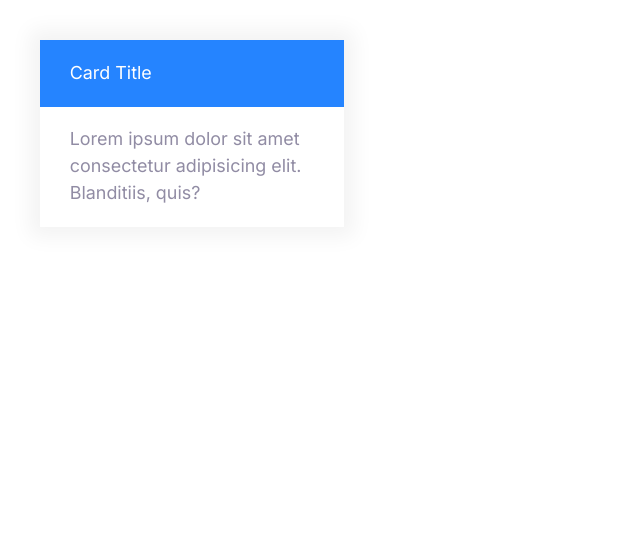
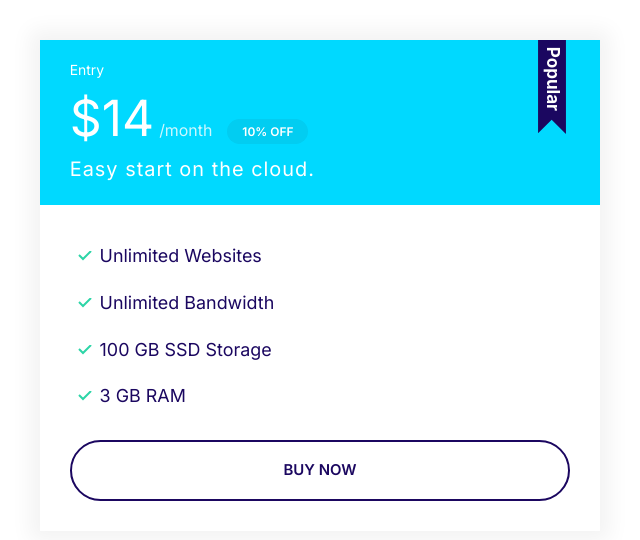
Before and after one commit to kashyaprashant/html-excercise, a plain HTML site: page index.html in a window 1280 px wide. Shown: the whole page, without its empty margins (0-640 px from the left). Drawn offline with Linux system fonts and the light colour scheme.

Commit message:
Build plan component.

```diff
--- a/css/styles.css
+++ b/css/styles.css
@@ -108,6 +108,7 @@ a {
 
 .badge--small {
   font-size: 1.6rem;
+  padding: 0.5rem 1.5rem;
 }
 
 @media screen and (min-width: 1024px) {
@@ -138,7 +139,7 @@ a {
 }
 
 .list--tick .list__item {
-  padding-left: 05rem;
+  padding-left: 0.5rem;
   margin-bottom: 1rem;
 }
 
@@ -289,3 +290,64 @@ a {
   background: var(--color-secondary);
   color: #fff;
 }
+
+.card--secondary .badge--secondary {
+  background: #02cdf1;
+}
+
+/* Plan */
+.plan__name {
+  color: #fff;
+  margin: 0;
+  font-weight: 500;
+  font-size: 2.4rem;
+}
+
+.plan__price {
+  font-size: 6rem;
+}
+
+.plan__billing-cycle {
+  font-size: 2.4rem;
+  font-weight: 300;
+  margin-right: 1rem;
+  opacity: 0.8;
+}
+
+.plan__description {
+  display: block;
+  font-size: 2rem;
+  font-weight: 300;
+  letter-spacing: 1px;
+}
+
+.plan .list__item {
+  margin-bottom: 2rem;
+}
+
+.plan--popular .card__header {
+  position: relative;
+}
+
+.plan--popular .card__header::before {
+  content: url(../images/popular.svg);
+  width: 40px;
+  display: inline-block;
+  position: absolute;
+  top: -6px;
+  right: 5%;
+}
+
+@media screen and (min-width: 1024px) {
+  .plan__name {
+    font-size: 1.4rem;
+  }
+
+  .plan__price {
+    font-size: 5rem;
+  }
+
+  .plan__billing-cycle {
+    font-size: 1.6rem;
+  }
+}
--- a/index.html
+++ b/index.html
@@ -14,12 +14,25 @@
     <link rel="stylesheet" href="css/styles.css" />
   </head>
   <body>
-    <div style="width: 30%; padding: 4rem">
-      <div class="card card--primary">
-        <header class="card__header">Card Title</header>
-        <div class="card__body">
-          Lorem ipsum dolor sit amet consectetur adipisicing elit. Blanditiis,
-          quis?
+    <div style="width: 50%; padding: 4rem">
+      <div class="plan plan--popular">
+        <div class="card card--secondary">
+          <header class="card__header">
+            <h3 class="plan__name">Entry</h3>
+            <span class="plan__price">$14</span>
+            <span class="plan__billing-cycle">/month</span>
+            <span class="badge badge--secondary badge--small">10% OFF</span>
+            <span class="plan__description">Easy start on the cloud.</span>
+          </header>
+          <div class="card__body">
+            <ul class="list list--tick">
+              <li class="list__item">Unlimited Websites</li>
+              <li class="list__item">Unlimited Bandwidth</li>
+              <li class="list__item">100 GB SSD Storage</li>
+              <li class="list__item">3 GB RAM</li>
+            </ul>
+            <button class="btn btn--outline btn--block">Buy Now</button>
+          </div>
         </div>
       </div>
     </div>
```
Also changed, not shown: components/plans.html (added, +20 -0 lines), images/popular.svg (added).
